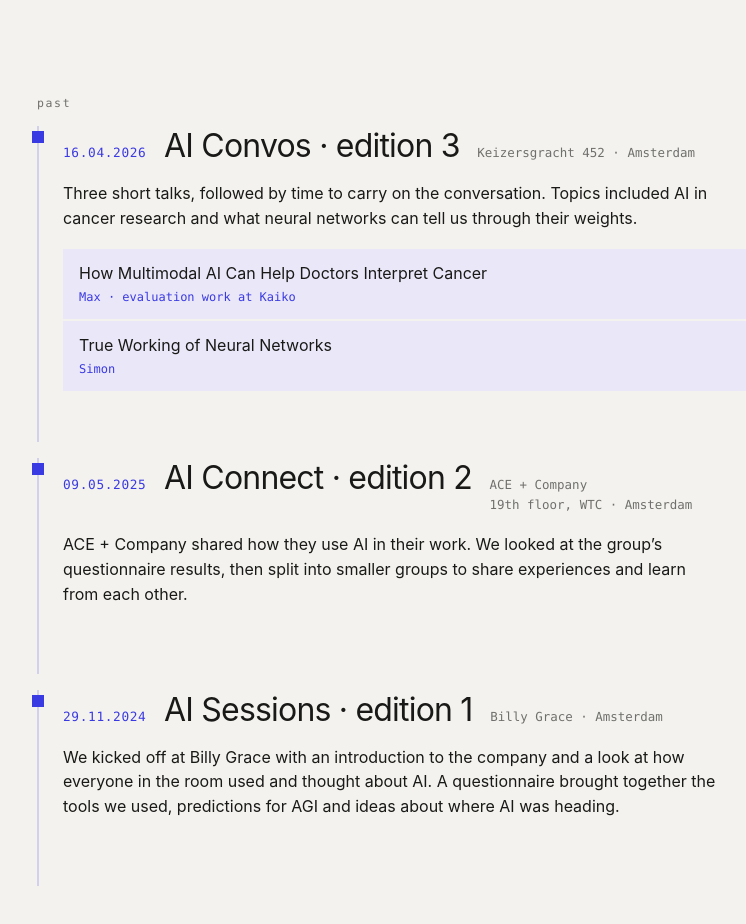
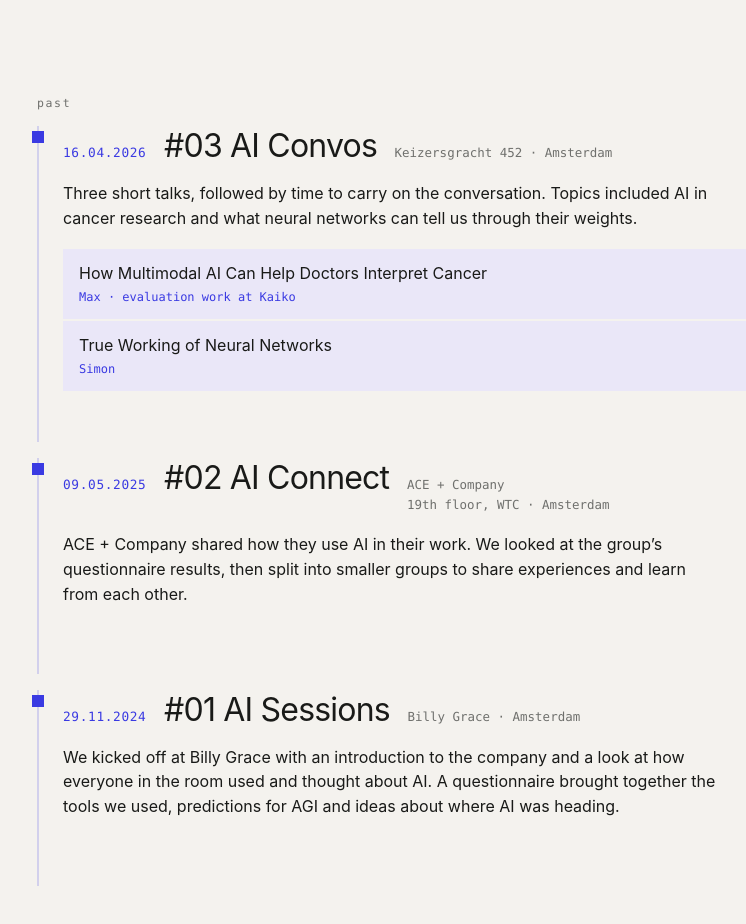
Before and after one commit to willemhuijzer/ai-convos-website, a plain HTML site: page index.html in a window 1280 px wide. Shown: the part 1200-2124 px from the top of the page, without its empty margins (13-759 px from the left). Drawn offline with Linux system fonts and the light colour scheme.

Commit message:
Use numbered past event headings

```diff
--- a/index.html
+++ b/index.html
@@ -273,7 +273,7 @@
       <article class="past-event">
         <div class="past-heading">
           <time class="past-date" datetime="2026-04-16">16.04.2026</time>
-          <div class="past-title">AI Convos · edition 3</div>
+          <div class="past-title">#03 AI Convos</div>
           <div class="past-meta">Keizersgracht 452 · Amsterdam</div>
         </div>
         <p class="past-summary">Three short talks, followed by time to carry on the conversation. Topics included AI in cancer research and what neural networks can tell us through their weights.</p>
@@ -291,7 +291,7 @@
       <article class="past-event">
         <div class="past-heading">
           <time class="past-date" datetime="2025-05-09">09.05.2025</time>
-          <div class="past-title">AI Connect · edition 2</div>
+          <div class="past-title">#02 AI Connect</div>
           <div class="past-meta">ACE + Company<br>19th floor, WTC · Amsterdam</div>
         </div>
         <p class="past-summary">ACE + Company shared how they use AI in their work. We looked at the group’s questionnaire results, then split into smaller groups to share experiences and learn from each other.</p>
@@ -299,7 +299,7 @@
       <article class="past-event">
         <div class="past-heading">
           <time class="past-date" datetime="2024-11-29">29.11.2024</time>
-          <div class="past-title">AI Sessions · edition 1</div>
+          <div class="past-title">#01 AI Sessions</div>
           <div class="past-meta">Billy Grace · Amsterdam</div>
         </div>
         <p class="past-summary">We kicked off at Billy Grace with an introduction to the company and a look at how everyone in the room used and thought about AI. A questionnaire brought together the tools we used, predictions for AGI and ideas about where AI was heading.</p>
```
Also changed, not shown: docs/screenshots/past-editions-desktop.png, docs/screenshots/past-editions-mobile.png.
